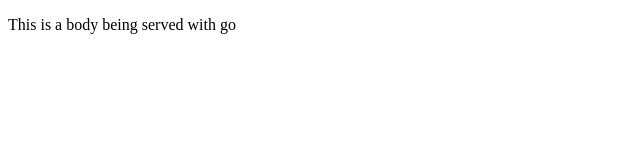
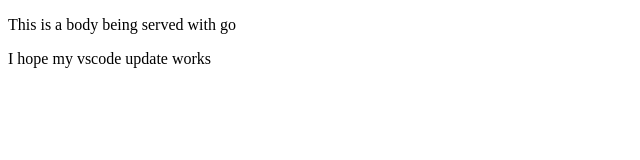
Before and after one commit to 0xspig/tsm-go, a plain HTML site: page ui/html/index.html in a window 1280 px wide. Shown: the whole page, without its empty margins (0-640 px from the left). Drawn offline with Linux system fonts and the light colour scheme.

Commit message:
checking windows

```diff
--- a/ui/html/index.html
+++ b/ui/html/index.html
@@ -5,4 +5,5 @@
 
 <body>
 	<p>This is a body being served with go</p>
+	<p>I hope my vscode update works</p>
 </body>
```
